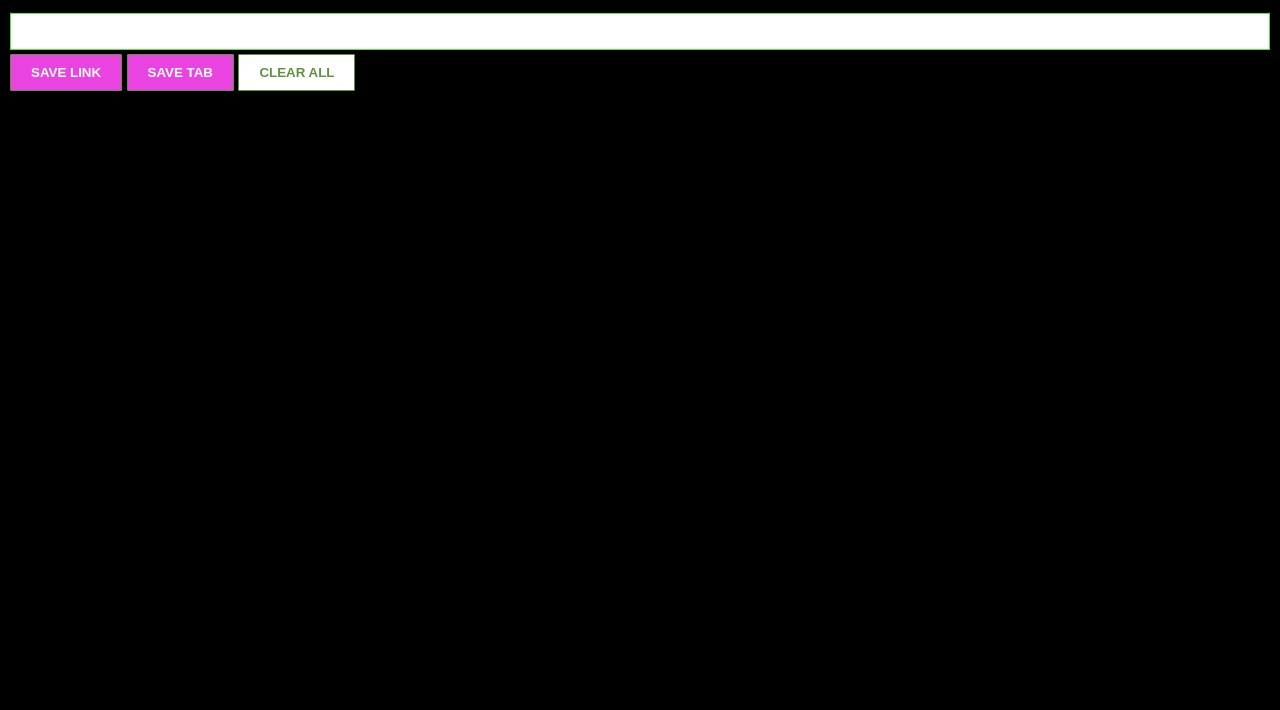
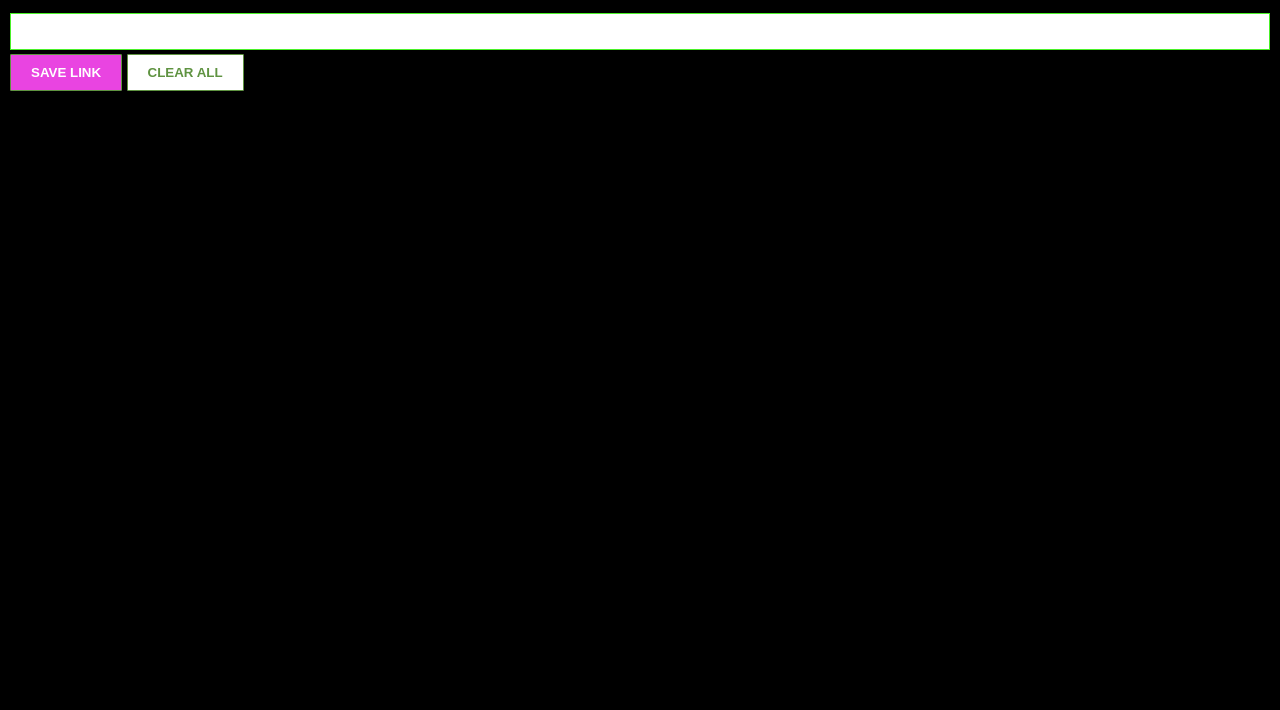
Before and after one commit to itsankit07/Url_Keeper, a browser extension: page index.html in a window 1280 px wide. Shown: the part 90-800 px from the top of the page. Drawn offline with Linux system fonts and the light colour scheme.

Commit message:
Update index.html

```diff
--- a/index.html
+++ b/index.html
@@ -12,7 +12,6 @@
     <p>Keep your favorite urls in one place &#128279;</p>
     <input type="text" id='input-el'>
     <button id='inpbtn-el'>SAVE LINK</button>
-    <button id='tabbtn-el'>SAVE TAB</button>
     <button id='clbtn-el'>CLEAR ALL</button>
     <ul id="ul-el">
     </ul>
```
